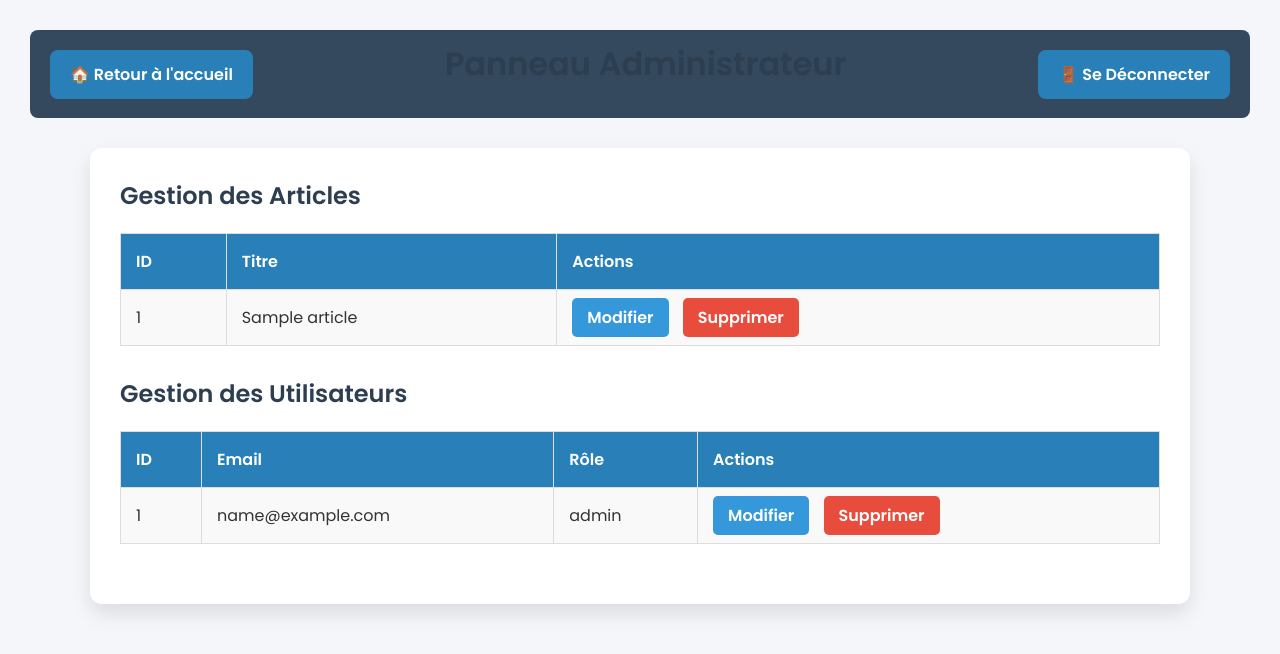
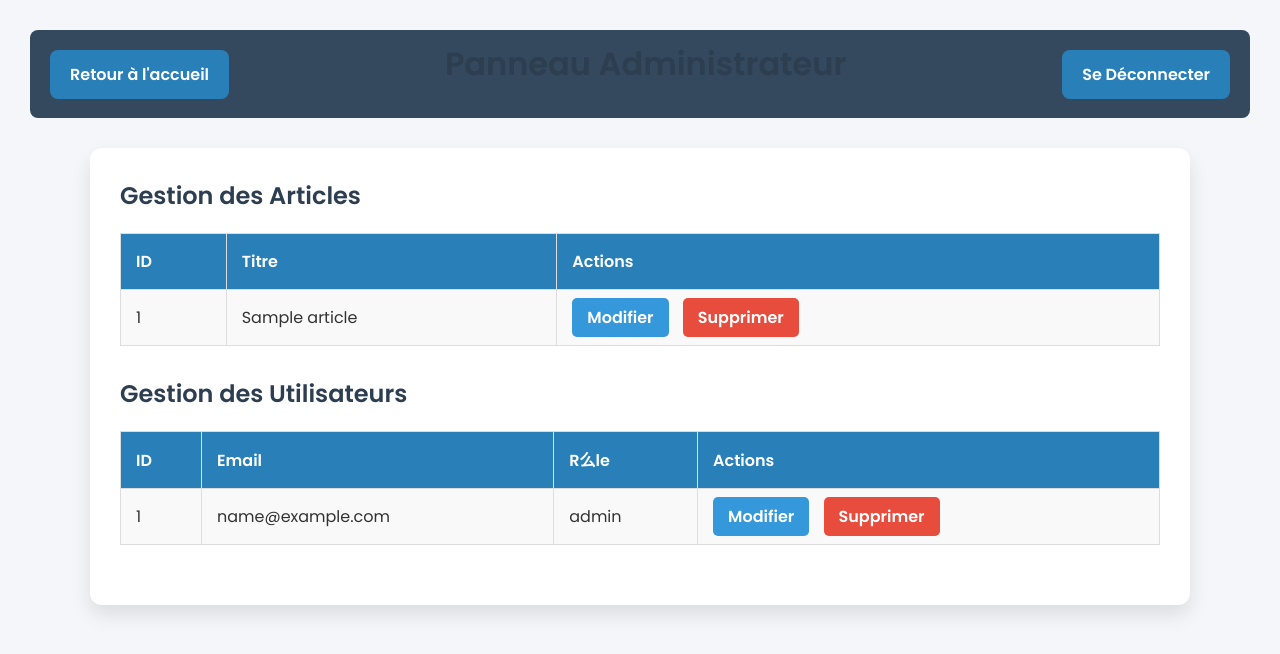
Before and after one commit to Haretou/Ymmersion-INFO-S4-Groupe4, a PHP site: page /php_exam/product/admin.php in a window 1280 px wide. Shown: the top 654 px of the page. Run offline with PHP 8.4, Linux system fonts and the light colour scheme; the visitor is signed in with stand-in values (Sample User, id 1); tables that the repository leaves empty or names only in its code hold one stand-in row (values such as "Sample post").

Commit message:
admin pan

```diff
--- a/product/admin.php
+++ b/product/admin.php
@@ -1,8 +1,8 @@
 <?php
 session_start();
-require '../config/config.php'; // Fichier de connexion à la base de données
+require '../config/config.php'; // Fichier de connexion 脿 la base de donn茅es
 
-// Vérification de l'authentification et du rôle administrateur
+// V茅rification de l'authentification et du r么le administrateur
 if (!isset($_SESSION['user_id']) || $_SESSION['role'] !== 'admin') {
     header('Location: ..//index.php');
     exit();
@@ -26,10 +26,10 @@ if (isset($_GET['delete_user'])) {
     exit();
 }
 
-// Récupération des articles
+// R茅cup茅ration des articles
 $articles = $pdo->query("SELECT * FROM articles")->fetchAll(PDO::FETCH_ASSOC);
 
-// Récupération des utilisateurs
+// R茅cup茅ration des utilisateurs
 $users = $pdo->query("SELECT * FROM users")->fetchAll(PDO::FETCH_ASSOC);
 ?>
 
@@ -150,9 +150,9 @@ $users = $pdo->query("SELECT * FROM users")->fetchAll(PDO::FETCH_ASSOC);
 </head>
 <body>
     <div class="navbar">
-        <a href="../public/index.php" class="btn-back">🏠 Retour à l'accueil</a>
+        <a href="../public/index.php" class="btn-back"> Retour à l'accueil</a>
         <h1>Panneau Administrateur</h1>
-        <a href="../public/logout.php" class="btn-back">🚪 Se Déconnecter</a>
+        <a href="../public/logout.php" class="btn-back"> Se Déconnecter</a>
     </div>
 
     <div class="container">
@@ -169,7 +169,7 @@ $users = $pdo->query("SELECT * FROM users")->fetchAll(PDO::FETCH_ASSOC);
                     <td><?= htmlspecialchars($article['title']) ?></td>
                     <td class="actions">
                         <a href="edit.php?id=<?= $article['id'] ?>" class="btn-edit">Modifier</a>
-                        <a href="admin.php?delete_article=<?= $article['id'] ?>" class="btn-delete" onclick="return confirm('Êtes-vous sûr de vouloir supprimer cet article ?');">Supprimer</a>
+                        <a href="admin.php?delete_article=<?= $article['id'] ?>" class="btn-delete" onclick="return confirm('Etes-vous sur de vouloir supprimer cet article ?');">Supprimer</a>
                     </td>
                 </tr>
             <?php endforeach; ?>
@@ -180,7 +180,7 @@ $users = $pdo->query("SELECT * FROM users")->fetchAll(PDO::FETCH_ASSOC);
             <tr>
                 <th>ID</th>
                 <th>Email</th>
-                <th>Rôle</th>
+                <th>R么le</th>
                 <th>Actions</th>
             </tr>
             <?php foreach ($users as $user) : ?>
@@ -190,7 +190,7 @@ $users = $pdo->query("SELECT * FROM users")->fetchAll(PDO::FETCH_ASSOC);
                     <td><?= htmlspecialchars($user['role']) ?></td>
                     <td class="actions">
                         <a href="edit_user.php?id=<?= $user['id'] ?>" class="btn-edit">Modifier</a>
-                        <a href="admin.php?delete_user=<?= $user['id'] ?>" class="btn-delete" onclick="return confirm('Êtes-vous sûr de vouloir supprimer cet utilisateur ?');">Supprimer</a>
+                        <a href="admin.php?delete_user=<?= $user['id'] ?>" class="btn-delete" onclick="return confirm('Etes-vous sur de vouloir supprimer cet utilisateur ?');">Supprimer</a>
                     </td>
                 </tr>
             <?php endforeach; ?>
```
